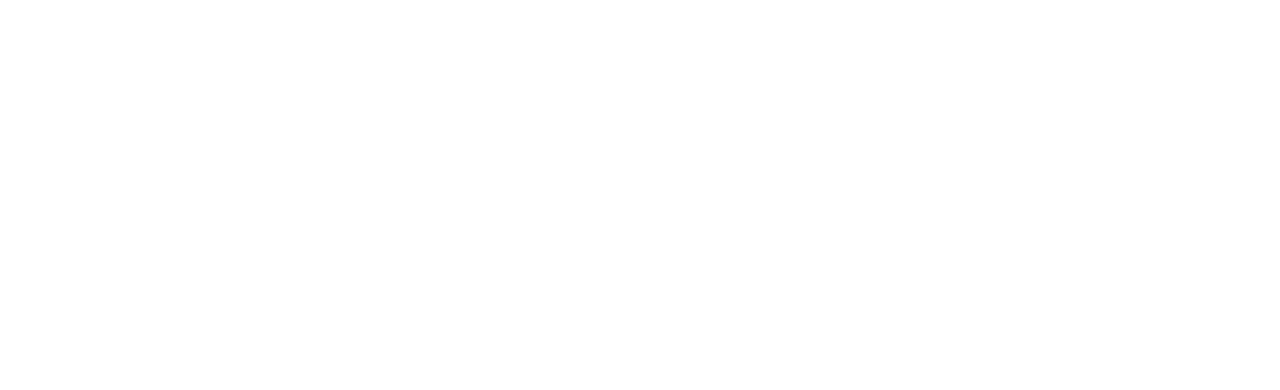
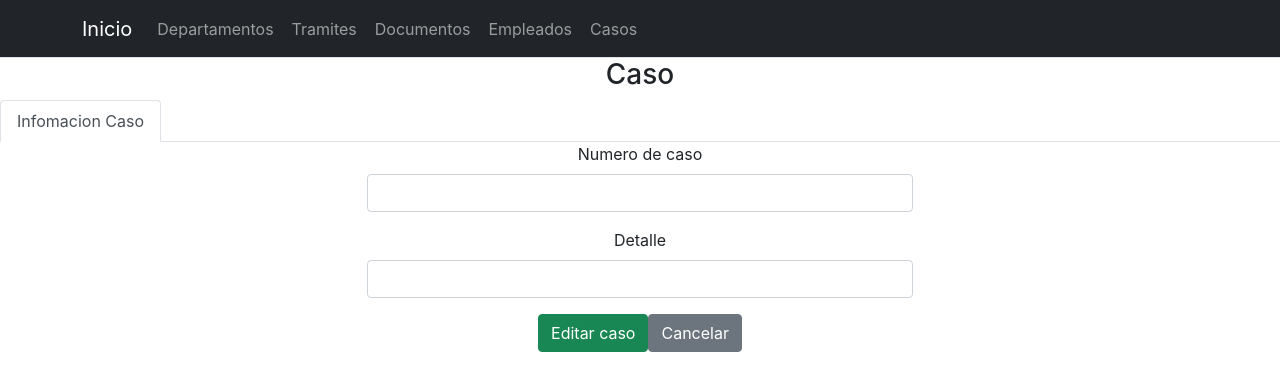
Before and after one commit to DamianCF/DocumentTraking, a React (Create React App) app in the folder DocumentTracking/cliente/: page /editarCaso/1 in a window 1280 px wide. Before the commit this address had no page. Shown: the top 390 px of the page. Built offline with nearby package versions, Linux system fonts and the light colour scheme; no server answers.

Commit message:
Editar, borrar y agregar casos

```diff
--- a/DocumentTracking/cliente/package.json
+++ b/DocumentTracking/cliente/package.json
@@ -8,7 +8,7 @@
     "@testing-library/user-event": "^13.5.0",
     "aos": "^2.3.4",
     "axios": "^0.26.1",
-    "react": "^18.1.0",
+    "react": "^18.2.0",
     "react-dom": "^18.0.0",
     "react-router-dom": "^6.3.0",
     "react-scripts": "5.0.1",
--- a/DocumentTracking/cliente/src/App.js
+++ b/DocumentTracking/cliente/src/App.js
@@ -1,16 +1,26 @@
 import './css/App.css';
 import Principal from './components/Principal';
 import {BrowserRouter,Routes, Route} from 'react-router-dom'
-import ListarDepartamentos from './components/departamento/ListarDepartamentos';
-import ListarTramites from './components/tramite/ListarTramites';
-import ListarDocumentos from './components/documento/ListarDocumentos';
-import ListarEmpleados from './components/empleado/ListarEmpleados';
+
+//Departamentos
 import EditarDepartamento from './components/departamento/EditarDepartamento';
 import AgregarDepartamento from './components/departamento/AgregarDepartamento';
 import Tramitesdepartamento from './components/departamento/TramitesDepartamento';
 import EmpleadosDepartamento from './components/departamento/EmpleadosDepartamento';
+import ListarDepartamentos from './components/departamento/ListarDepartamentos';
+
+//Tramites
+import ListarTramites from './components/tramite/ListarTramites';
+
+//Documentos
+import ListarDocumentos from './components/documento/ListarDocumentos';
+import ListarEmpleados from './components/empleado/ListarEmpleados';
+
+//Casos
 import ListarCasos from './components/caso/ListarCasos';
+import AgregarCaso from './components/caso/AgregarCaso';
 import EditarCaso from './components/caso/EditarCaso';
+//Login
 import Login from './components/Login';
 
 
@@ -22,18 +32,32 @@ function App() {
       <Routes>
           <Route path= '/' element = {<Login/>} exact ></Route>
           <Route path= '/principal' element = {<Principal/>} exact ></Route>
+
+          {/*Departamentos*/}
           <Route path='/departamentos' element={<ListarDepartamentos />} exact></Route>
           <Route path='/agregardepartamento' element={<AgregarDepartamento/>} exact></Route>
           <Route path='/editardepartamento/:idDepartamento' element={<EditarDepartamento />} exact></Route>
           <Route path='/editartramitesdepartamento/:idDepartamento' element={<Tramitesdepartamento />} exact></Route>
           <Route path='/editarempleadosdepartamento/:idDepartamento' element={<EmpleadosDepartamento />} exact></Route>
+
+          {/*Departamentos*/}
           <Route path='/tramites' element={<ListarTramites />} exact></Route>
+
+          {/*Documentos*/}
           <Route path='/documentos' element={<ListarDocumentos />} exact></Route>
+
+          {/*Empleados*/}
           <Route path='/empleados' element={<ListarEmpleados />} exact></Route>
+
+          {/*Casos*/}
           <Route path='/casos' element={<ListarCasos />} exact></Route>
-          {/* <Route path='/editarCaso' element={<EditarCaso />} exact></Route> */}
+          <Route path='/agregarCaso' element={<AgregarCaso />} exact></Route>
+          <Route path='editarCaso/:idCaso'element={<EditarCaso/>} exact></Route>
 
 
+
+
+          {/* <Route path='/editarCaso' element={<EditarCaso />} exact></Route> */}
       </Routes>
     </BrowserRouter>
     </div>
--- a/DocumentTracking/cliente/src/components/caso/AgregarCaso.js
+++ b/DocumentTracking/cliente/src/components/caso/AgregarCaso.js
@@ -11,9 +11,10 @@ function AgregarCaso(){
     const[detalle,setDetalle]= useState('')
 
     function agregarCaso(){
-        var departamento = {
+        var caso = {
             numCaso: numCaso,
             detalle: detalle,
+            idCaso: uniquid()
         }
 
         console.log(caso)
@@ -44,7 +45,7 @@ function AgregarCaso(){
 
                     <div className='mb-3'>
                         <label htmlFor='detalle' className='form-label'>Detalle</label>
-                        <input type="correo" className='form-control'  value = {detalle} onChange = {(e)=>{setEmail(e.target.value )}}></input>
+                        <input type="correo" className='form-control'  value = {detalle} onChange = {(e)=>{setDetalle(e.target.value )}}></input>
                     </div>
 
                     <button onClick={agregarCaso} className='btn btn-success'>Guardar caso</button>
--- a/DocumentTracking/cliente/src/components/caso/CasoIndividual.js
+++ b/DocumentTracking/cliente/src/components/caso/CasoIndividual.js
@@ -17,7 +17,7 @@ function CasoIndividual({ caso }) {
     //Funcion para borrar departamento
     function borrarCaso(iddeCaso){
 
-            axios.post('/api/usuario/borrarCaso', {iddeCaso: iddeCaso}).then(res =>{
+            axios.post('/api/usuario/borrarCaso', {idCaso: iddeCaso}).then(res =>{
                 console.log(res.data)
                 alert(res.data)
                 navegar(0)
--- a/DocumentTracking/cliente/src/components/caso/EditarCaso.js
+++ b/DocumentTracking/cliente/src/components/caso/EditarCaso.js
@@ -0,0 +1,98 @@
+import axios from 'axios'
+import React, { useEffect, useState } from 'react'
+import { useNavigate, useParams } from 'react-router-dom'
+import NavBar from '../NavBar'
+
+var idCASO = '';
+
+function EditarCaso() {
+
+    const params = useParams()
+
+
+    //Hooks
+    const [numCaso, setNumCaso] = useState('')
+    const [detalle, setDetalle] = useState('')
+
+    // para volver atras a pagina principal
+    const navegar = useNavigate()
+
+
+    useEffect(() => {
+        axios.post('/api/usuario/obtenerdataCaso', { idCaso: params.idCaso }).then(res => {
+            console.log(res.data[0])
+            const datadecaso = res.data[0]
+            setNumCaso(datadecaso.numCaso)
+            setDetalle(datadecaso.detalle)
+            idCASO = params.idCaso;
+        })
+    }, [])
+
+    //funcion que actualiza
+
+    function editarCaso() {
+        // Nuevo objeto para actualizar caso
+        const actualizarcaso = {
+            numCaso: numCaso,
+            detalle: detalle,
+            idCaso: params.idCaso
+        }
+
+        // hacer peticion usando axios
+        axios.post('/api/usuario/actualizarCaso', actualizarcaso)
+            .then(res => {
+                console.log(res.data)
+                alert(res.data)
+                navegar('/casos')
+            })
+            .then(err => { console.log(err) })
+    }
+
+
+    return (
+
+        <div>
+            <NavBar />
+
+            <h3>Caso</h3>
+            <ul className="nav nav-tabs">
+                <li className="nav-item">
+                    <a className="nav-link active" aria-current="page" href="#">Infomacion Caso</a>
+                </li>
+                {/*
+                <li className="nav-item">
+                    <a className="nav-link" href={`/editartramitesdepartamento/${idDEP}`}>Tramites</a>
+                </li>
+                <li className="nav-item">
+                    <a className="nav-link" href={`/editarempleadosdepartamento/${idDEP}`}>Empleados</a>
+                </li>
+                */}
+            </ul>
+
+
+            <div className='container'>
+
+                <div className='row'>
+                    <div className='col-sm-6 offset-3'>
+
+                        <div className='mb-3'>
+                            <label htmlFor='nombre' className='form-label'>Numero de caso</label>
+                            <input type="text" className='form-control' value={numCaso} onChange={(e) => { setNumCaso(e.target.value) }}></input>
+                        </div>
+
+                        <div className='mb-3'>
+                            <label htmlFor='descripcion' className='form-label'>Detalle</label>
+                            <input type="text" className='form-control' value={detalle} onChange={(e) => { setDetalle(e.target.value) }}></input>
+                        </div>
+
+                        <button onClick={editarCaso} className='btn btn-success'>Editar caso</button>
+                        <button className="btn btn-secondary">Cancelar</button>
+
+                    </div>
+                </div>
+            </div>
+        </div>
+    )
+}
+
+export default EditarCaso
--- a/DocumentTracking/cliente/src/components/departamento/EditarDepartamento.js
+++ b/DocumentTracking/cliente/src/components/departamento/EditarDepartamento.js
@@ -45,7 +45,7 @@ function EditarDepartamento() {
         }
 
         // hacer peticion usando axios
-        axios.post('/api/usuario/actualizadepartamento', actualizardepartamento)
+        axios.post('/api/usuario/actualizardepartamento', actualizardepartamento)
             .then(res => {
                 console.log(res.data)
                 alert(res.data)
--- a/DocumentTracking/package.json
+++ b/DocumentTracking/package.json
@@ -11,7 +11,7 @@
   "license": "ISC",
   "dependencies": {
     "body-parser": "^1.20.0",
-    "express": "^4.17.3",
+    "express": "^4.18.1",
     "mongoose": "^6.3.0",
     "nodemon": "^2.0.16"
   }
```
Also changed, not shown: DocumentTracking/cliente/src/components/caso/ListarCasos.js (+0 -10 lines), 2 other files (tests, documents, lock files or other folders).
